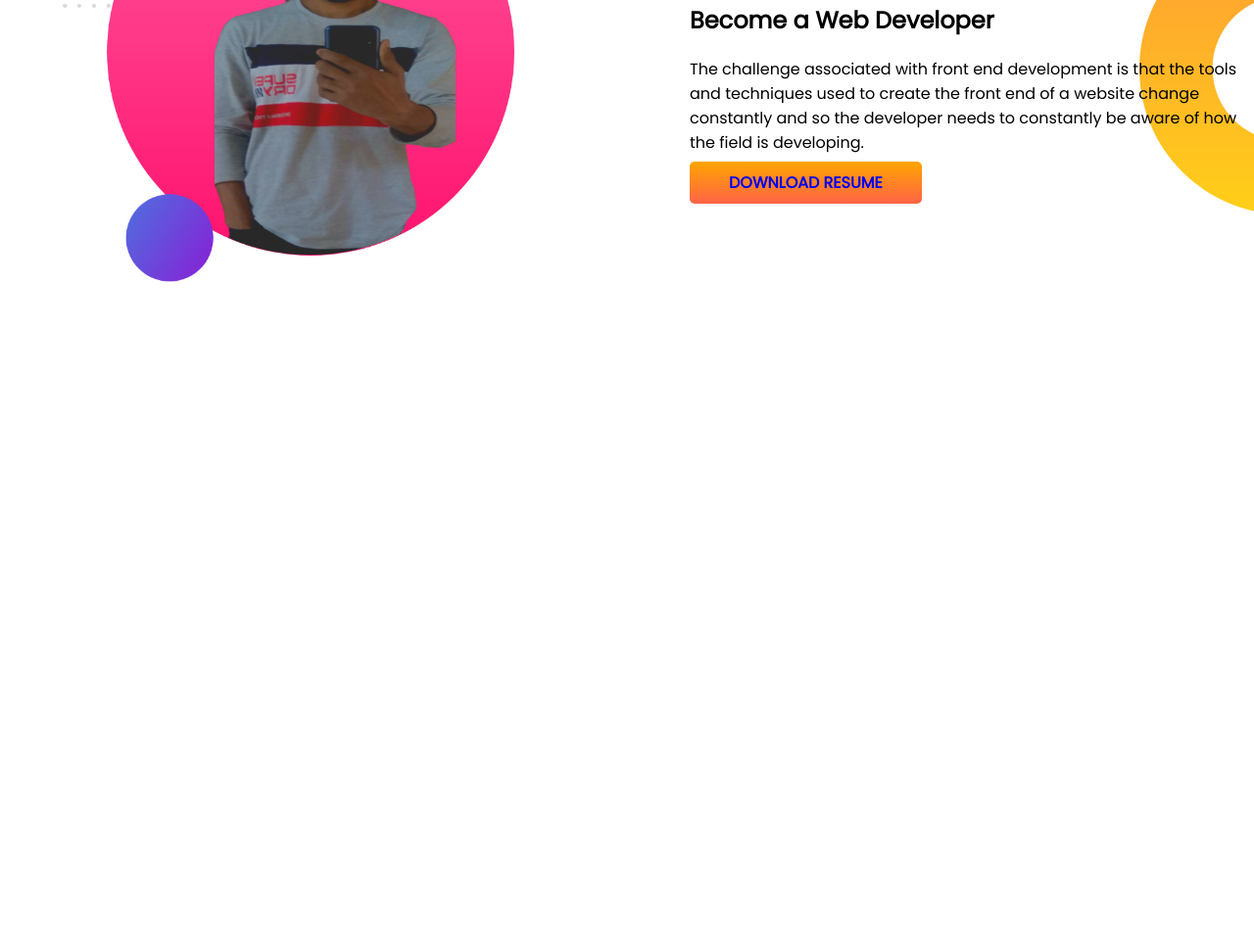
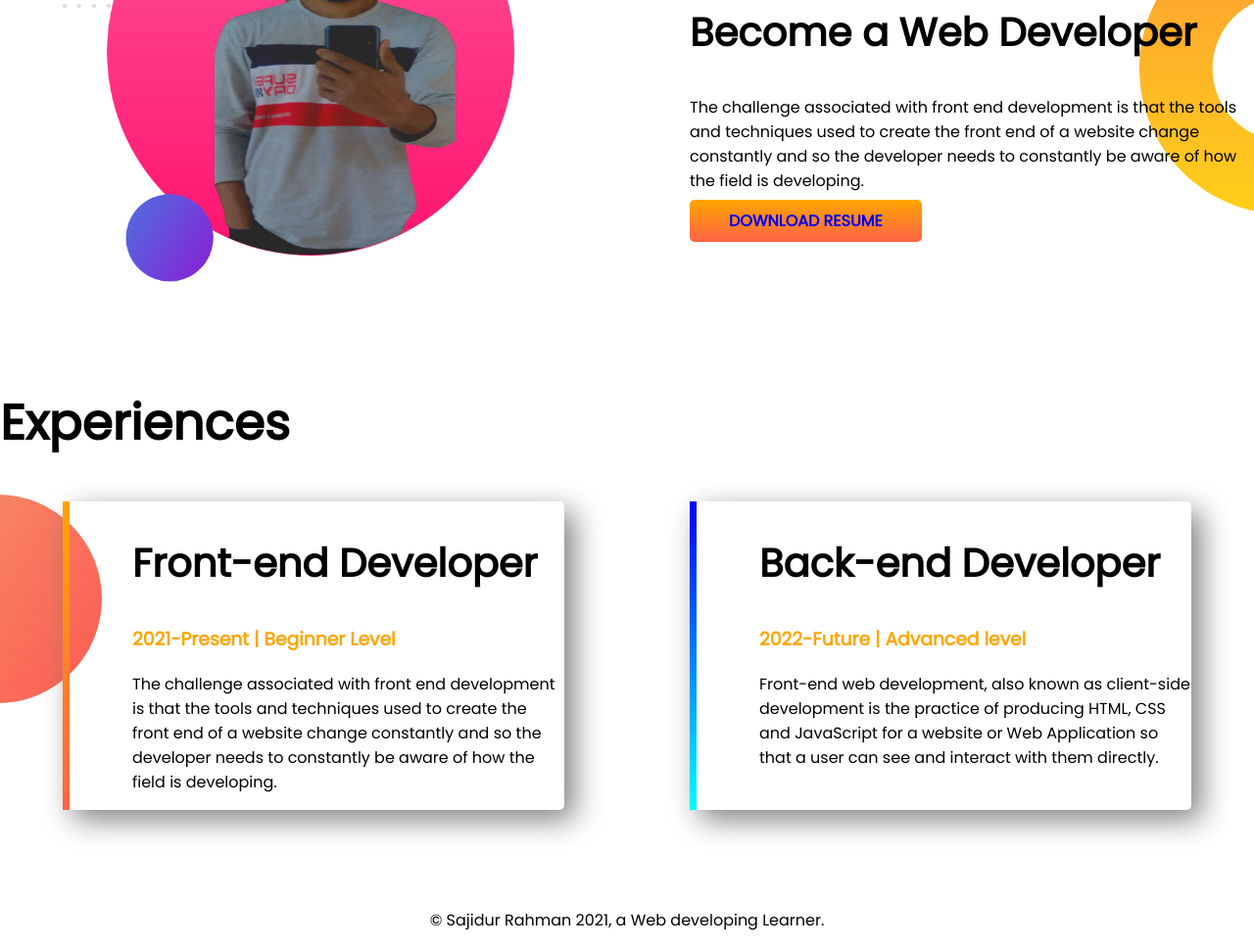
Before and after one commit to sajidur319370/Developer-Portfolio, a plain HTML site: page index.html in a window 1280 px wide. Shown: the part 719-1687 px from the top of the page at 98% size. Before the commit the page ends 1114 px from the top, so only its background shows below. Drawn offline with Linux system fonts and the light colour scheme.

Commit message:
footer and experience added

```diff
--- a/index.html
+++ b/index.html
@@ -13,7 +13,7 @@
 </head>
 
 <body>
-    <section class="top-banner">
+    <section class="top-banner flexible-container">
         <div class="half-width">
             <h1>Welcome To</h1>
             <h1> <span class="orange">Sajidur Rahman </span>world</h1>
@@ -28,7 +28,7 @@
 
     </section>
 
-    <section class="dream-big">
+    <section class="dream-big flexible-container">
         <div class="half-width">
             <img src="images/sajid2.png" alt="sajid2">
         </div>
@@ -40,6 +40,26 @@
         </div>
     </section>
 
+    <section class="experience">
+        <h1>Experiences</h1>
+        <div class="flexible-container">
+            <div id="front-end-br" class="ex-item">
+                <h2>Front-end Developer</h2>
+                <h3 class="orange">2021-Present | Beginner Level</h3>
+                <p>The challenge associated with front end development is that the tools and techniques used to create the front end of a website change constantly and so the developer needs to constantly be aware of how the field is developing.</p>
+            </div>
+            <div id="back-end-br" class="ex-item">
+                <h2>Back-end Developer</h2>
+                <h3 class="orange">2022-Future | Advanced level</h3>
+                <p>Front-end web development, also known as client-side development is the practice of producing HTML, CSS and JavaScript for a website or Web Application so that a user can see and interact with them directly.</p>
+            </div>
+        </div>
+
+    </section>
+    <footer>
+        <p>© Sajidur Rahman 2021, a Web developing Learner.</p>
+    </footer>
+
 
 
 </body>
--- a/style.css
+++ b/style.css
@@ -7,11 +7,15 @@ h1 {
     font-size: 50px;
 }
 
+h2 {
+    font-size: 40px;
+}
+
 .orange {
     color: orange;
 }
 
-section {
+.flexible-container {
     display: flex;
     margin-bottom: 100px;
 }
@@ -19,6 +23,14 @@ section {
 .half-width {
     width: 50%;
     padding-left: 5%;
+}
+
+.ex-item {
+    width: 40%;
+    padding-left: 5%;
+    box-shadow: 10px 10px 30px gray;
+    margin: 0 5%;
+    border-radius: 5px;
 }
 
 .half-width img {
@@ -44,3 +56,25 @@ section {
     background-repeat: no-repeat;
     background-position: right;
 }
+
+.experience {
+    background-image: url(images/exp-bg.png);
+    background-repeat: no-repeat;
+    background-position: left;
+}
+
+#front-end-br {
+    border-left: 7px solid;
+    border-image: linear-gradient(orange, tomato);
+    border-image-slice: 1;
+}
+
+#back-end-br {
+    border-left: 7px solid;
+    border-image: linear-gradient(blue, cyan);
+    border-image-slice: 1;
+}
+
+footer {
+    text-align: center;
+}
```
Also changed, not shown: images/jhankar.png (deleted), images/jhankar2.png (deleted), 4 other files.
